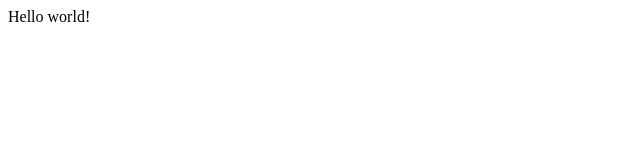
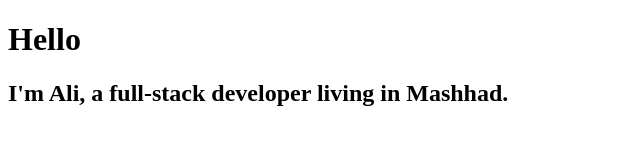
Before and after one commit to AliEmili/gatsbyjs-freecodecamp-course, a Gatsby site: page / in a window 1280 px wide. Shown: the whole page, without its empty margins (0-640 px from the left). Built offline with nearby package versions, Linux system fonts and the light colour scheme; Gatsby itself is replaced by a stand-in of ours.

Commit message:
create pages

```diff
--- a/src/pages/index.js
+++ b/src/pages/index.js
@@ -1,5 +1,12 @@
 import React from "react"
 
-export default function Home() {
-  return <div>Hello world!</div>
+const Index = () => {
+  return (
+    <div>
+      <h1>Hello</h1>
+      <h2>I'm Ali, a full-stack developer living in Mashhad.</h2>
+    </div>
+  )
 }
+
+export default Index
```
Also changed, not shown: src/pages/about.js (added, +12 -0 lines), src/pages/blog.js (added, +12 -0 lines), src/pages/contact.js (added, +12 -0 lines).
